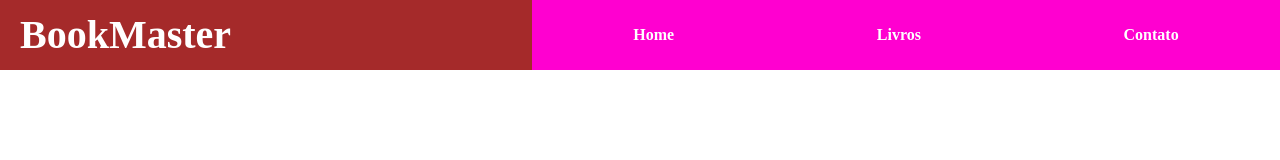
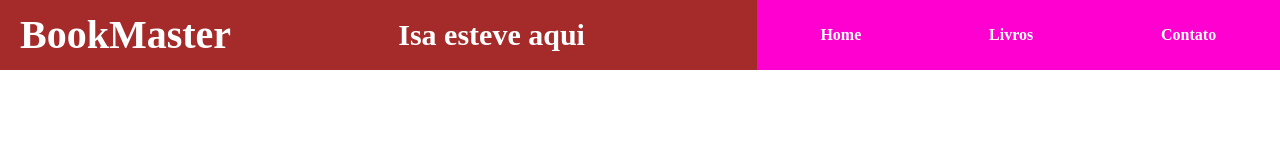
Before and after one commit to SuayMack/BookMaster, a plain HTML site: page index.html in a window 1280 px wide. Drawn offline with Linux system fonts and the light colour scheme.

Commit message:
isa esteve aqui

```diff
--- a/index.html
+++ b/index.html
@@ -10,6 +10,7 @@
 <body>
   <header>
     <h1>BookMaster</h1>
+    <h1> Isa esteve aqui </h1>
    <nav>
     <a href="#">Home</a>
     <a href="#">Livros</a>
```
